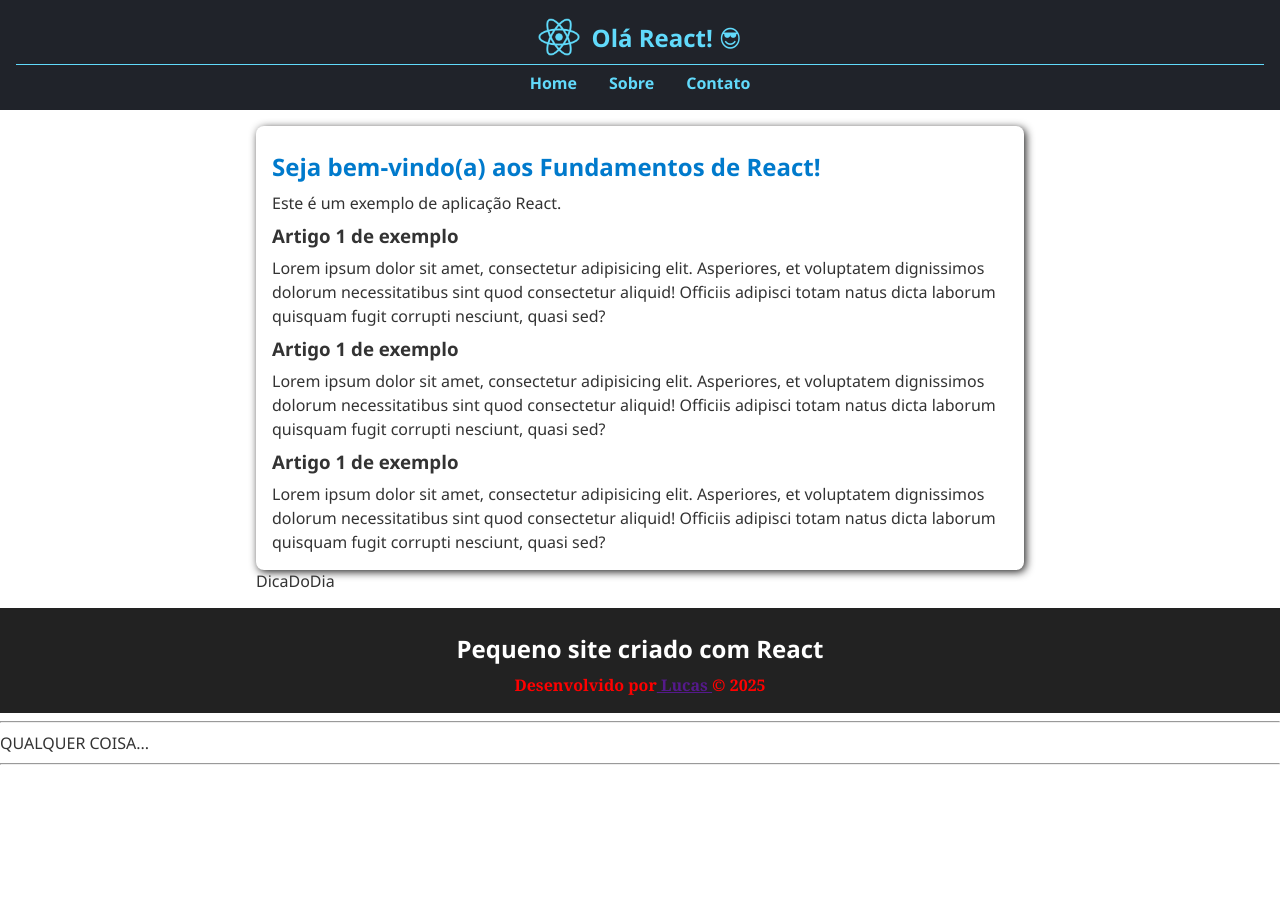
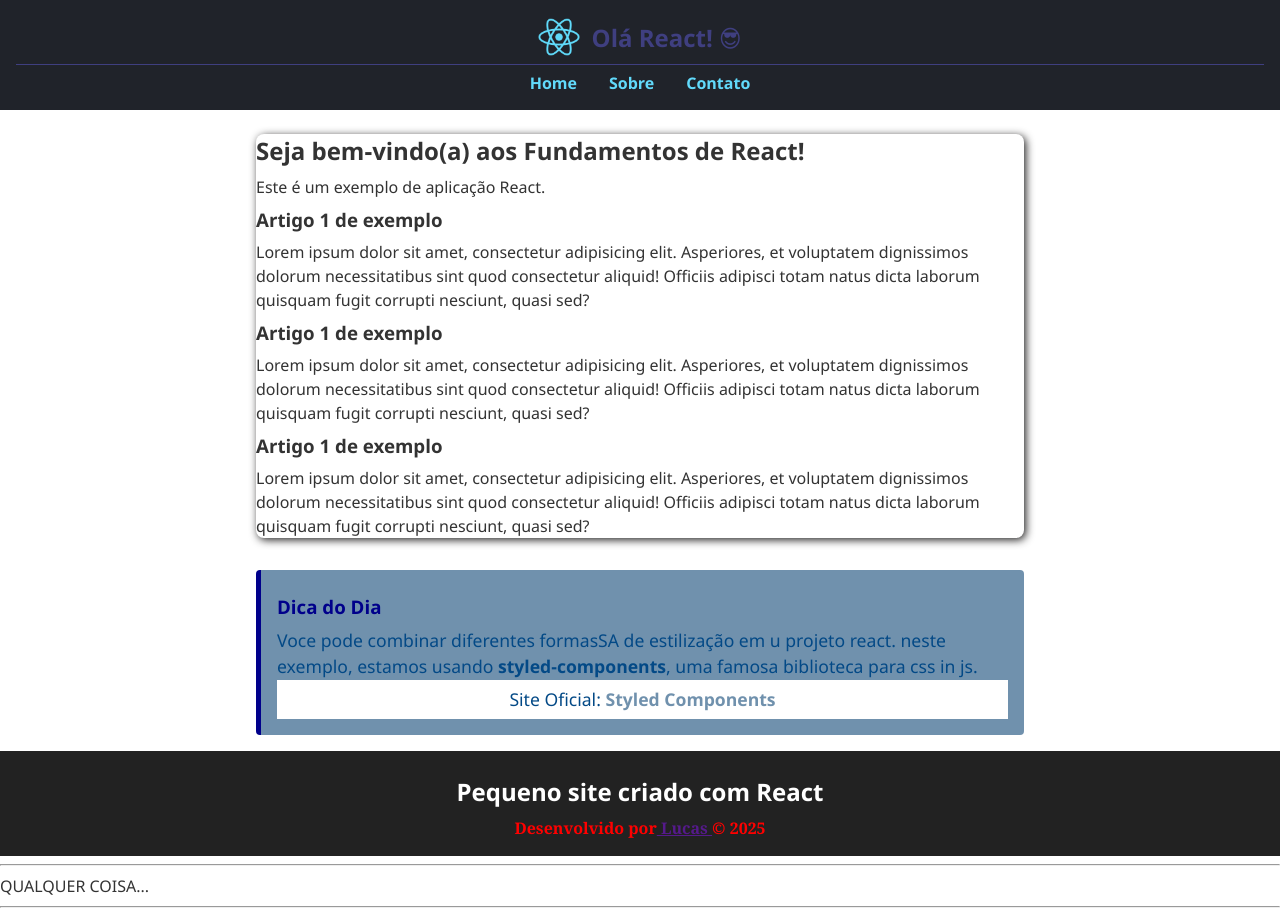
Before and after one commit to lucax13/react-fundamentos, a React (Vite) app: page / in a window 1280 px wide. Before the commit the page ends 800 px from the top, so only its background shows below. Built offline with nearby package versions, Linux system fonts and the light colour scheme.

Commit message:
simulando logica

```diff
--- a/package.json
+++ b/package.json
@@ -13,7 +13,8 @@
     "components": "^0.1.0",
     "react": "^19.1.0",
     "react-dom": "^19.1.0",
-    "styled": "^1.0.0"
+    "styled": "^1.0.0",
+    "styled-components": "^6.1.19"
   },
   "devDependencies": {
     "@eslint/js": "^9.25.0",
--- a/src/components/Cabecalho/Cabecalho.module.css
+++ b/src/components/Cabecalho/Cabecalho.module.css
@@ -1,6 +1,6 @@
 .topo {
   background-color: #20232a;
-  color: #61dafb;
+  color: rgb(63, 63, 128);
   padding: 1rem;
 
   a {
--- a/src/components/Conteudo/Conteudo.module.css
+++ b/src/components/Conteudo/Conteudo.module.css
@@ -2,15 +2,6 @@
   padding: 1rem;
   max-width: 800px;
   margin: auto;
-
-  section {
-    background-color: #fff;
-    padding: 1rem;
-
-    h2 {
-      color: #007acc;
-    }
-  }
 }
 
 .arredondada {
@@ -19,3 +10,12 @@
 .sombra {
   box-shadow: rgb(36, 35, 35) 2px 2px 8px;
 }
+
+.principal {
+  background-color: #ffffff;
+  padding: 1rem;
+
+  h2 {
+    color: #007acc;
+  }
+}
--- a/src/components/DicaDoDia/DicaDoDia.tsx
+++ b/src/components/DicaDoDia/DicaDoDia.tsx
@@ -1,3 +1,57 @@
+import styled from "styled-components";
+
+let tema: boolean = true;
+
+const StyledDicaDoDia = styled.section`
+  background-color: ${tema ? "#7091ad" : "ligthblue"};
+  border-left: 5px solid darkblue;
+  padding: 1rem;
+  margin-top: 2rem;
+  border-radius: 4px;
+
+  h3 {
+    color: darkblue;
+  }
+
+  p {
+    color: #034986;
+    font-size: 1.1rem;
+  }
+
+  .site-oficial {
+    background-color: white;
+    text-align: center;
+    padding: 0.4rem;
+
+    a {
+      text-decoration: none;
+      color: #7091ad;
+      font-weight: bold;
+
+      &:hover,
+      &focus {
+        text-decoration: underline;
+      }
+    }
+  }
+`;
+
 export default function DicaDoDia() {
-  return <div>DicaDoDia</div>;
+  return (
+    <StyledDicaDoDia>
+      <h3>Dica do Dia</h3>
+      <p>
+        Voce pode combinar diferentes formasSA de estilização em u projeto
+        react. neste exemplo, estamos usando <b>styled-components</b>, uma
+        famosa biblioteca para css in js.
+      </p>
+      <p className="site-oficial">
+        Site Oficial:{" "}
+        <a href="https://styled-components.com/" target="_blank">
+          {" "}
+          Styled Components
+        </a>
+      </p>
+    </StyledDicaDoDia>
+  );
 }
```
Also changed, not shown: 1 other file (tests, documents, lock files or other folders).
